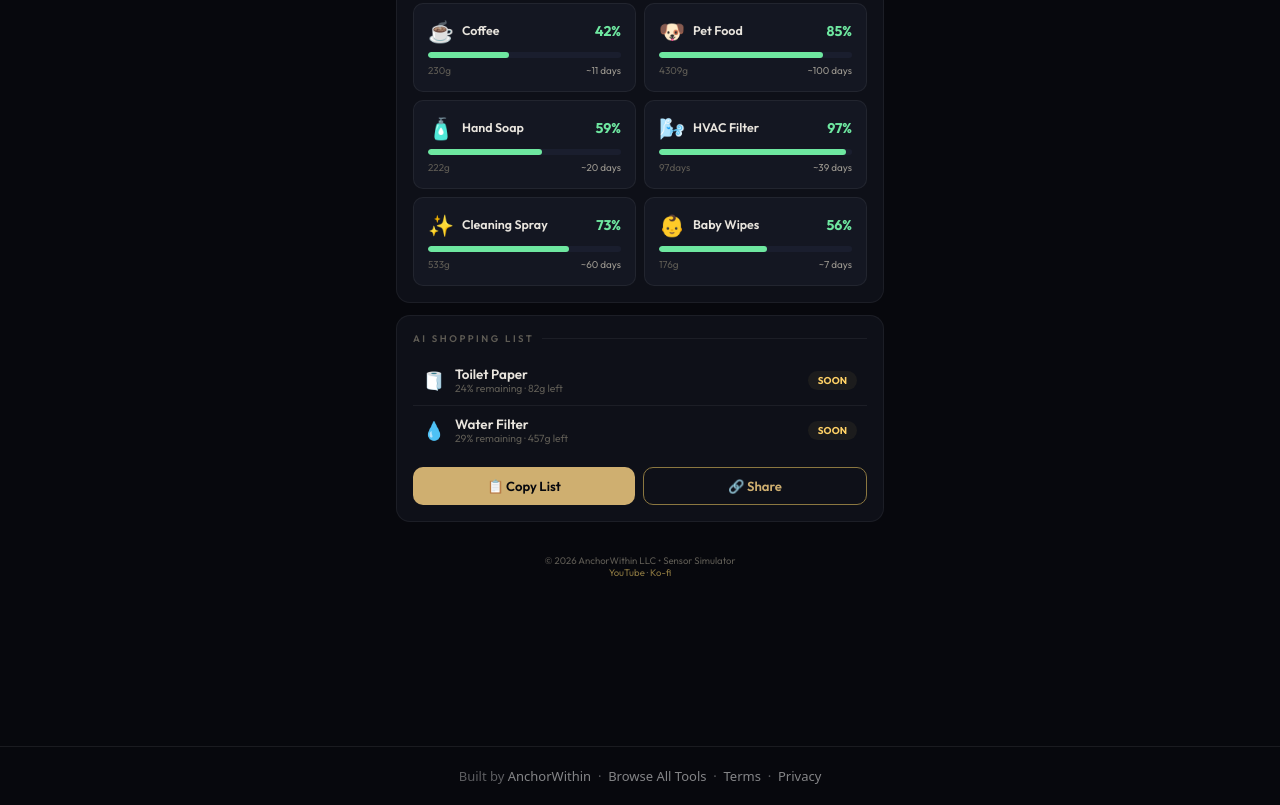
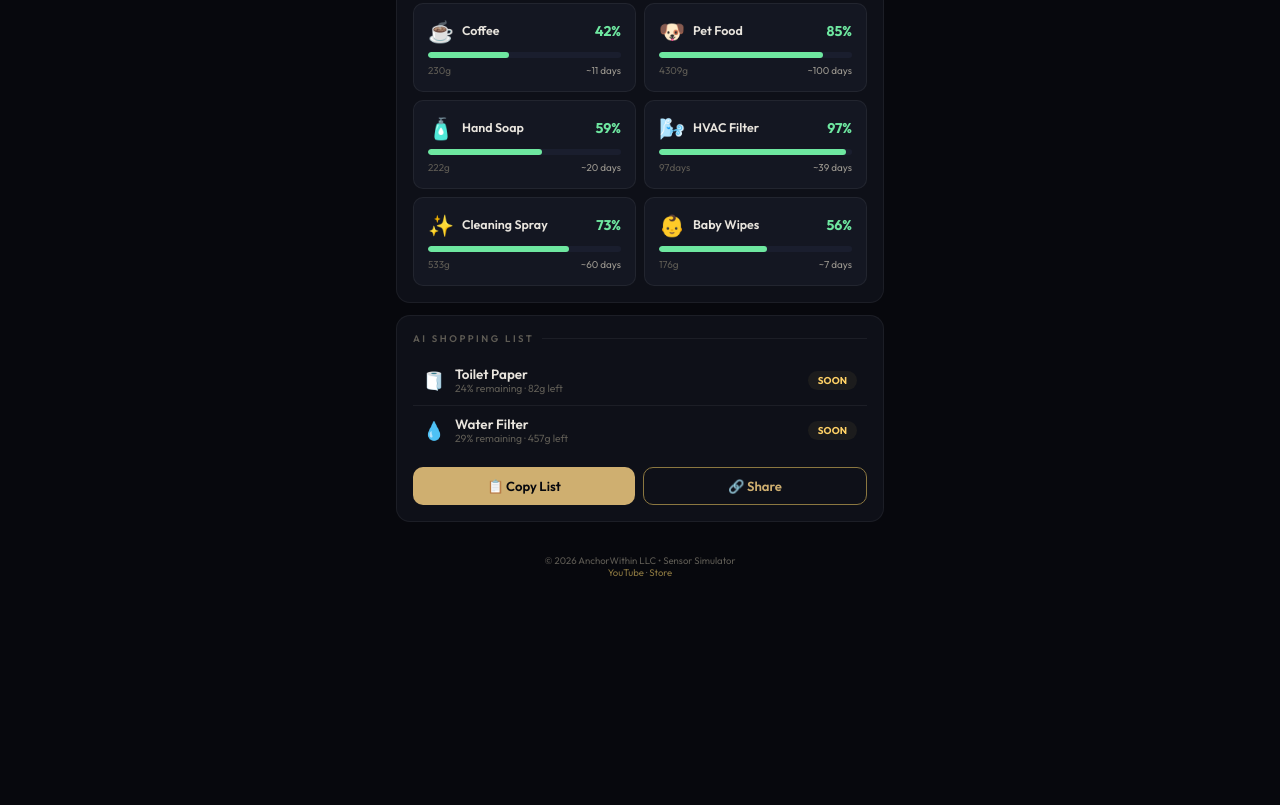
Before and after one commit to AcKccreate/home-companion-sensors, a plain HTML site: page index.html in a window 1280 px wide. Shown: the part 645-1450 px from the top of the page. After the commit the page ends 1343 px from the top, so only its background shows below. Drawn offline with Linux system fonts and the light colour scheme.

Commit message:
Fix: remove ko-fi dead link, replace with Store

```diff
--- a/index.html
+++ b/index.html
@@ -2,8 +2,14 @@
 <html lang="en">
 <head>
 <meta charset="UTF-8">
+<meta name="description" content="Smart home companion sensor tools from AnchorWithin. AI-powered home monitoring insights.">
+<meta property="og:title" content="Home Companion Sensors — AnchorWithin">
+<meta name="robots" content="index, follow">
 <meta name="viewport" content="width=device-width, initial-scale=1.0, maximum-scale=1.0, user-scalable=no">
 <title>Home Companion Sensors — AnchorWithin</title>
+<meta name="description" content="Smart home companion sensor tools from AnchorWithin. Monitor your home environment with AI-powered insights.">
+<meta property="og:title" content="Home Companion Sensors — AnchorWithin">
+<meta name="robots" content="index, follow">
 <link rel="preconnect" href="https://fonts.googleapis.com">
 <link href="https://fonts.googleapis.com/css2?family=Instrument+Serif:ital@0;1&family=Outfit:wght@300;400;500;600;700&display=swap" rel="stylesheet">
 <style>
@@ -100,26 +106,6 @@ body{font-family:var(--fb);background:var(--bg);color:var(--t);min-height:100vh;
 
 @media(max-width:400px){.sensor-grid{grid-template-columns:1fr}}
 </style>
-<!-- AW-SEO-INJECTED -->
-<meta name="keywords" content="home sensors, smart home dashboard, iot dashboard, home automation, home monitoring">
-<link rel="canonical" href="https://AcKccreate.github.io/home-companion-sensors/">
-<!-- Open Graph -->
-<meta property="og:type"        content="website">
-<meta property="og:title"       content="Home Companion Sensors — AI Home Dashboard">
-<meta property="og:description" content="Smart home sensor dashboard with AI insights. Monitor, log, and understand your home environment. Free by AnchorWithin.">
-<meta property="og:url"         content="https://AcKccreate.github.io/home-companion-sensors/">
-<meta property="og:image"       content="https://AcKccreate.github.io/og-image.png">
-<meta property="og:site_name"   content="AnchorWithin">
-<!-- Twitter Card -->
-<meta name="twitter:card"        content="summary_large_image">
-<meta name="twitter:title"       content="Home Companion Sensors — AI Home Dashboard">
-<meta name="twitter:description" content="Smart home sensor dashboard with AI insights. Monitor, log, and understand your home environment. Free by AnchorWithin.">
-<meta name="twitter:image"       content="https://AcKccreate.github.io/og-image.png">
-<meta name="twitter:site"        content="@AnchorWithin">
-<!-- Structured Data -->
-<script type="application/ld+json">
-{"@context":"https://schema.org","@type":"WebApplication","name":"Home Companion Sensors — AI Home Dashboard","description":"Smart home sensor dashboard with AI insights. Monitor, log, and understand your home environment. Free by AnchorWithin.","url":"https://AcKccreate.github.io/home-companion-sensors/","author":{"@type":"Organization","name":"AnchorWithin"},"offers":{"@type":"Offer","price":"Free"}}
-</script>
 </head>
 <body>
 
@@ -165,7 +151,7 @@ body{font-family:var(--fb);background:var(--bg);color:var(--t);min-height:100vh;
 
   <div class="legal">
     &copy; 2026 AnchorWithin LLC &bull; Sensor Simulator<br>
-    <a href="https://youtube.com/@AnchorWithin">YouTube</a> &middot; <a href="https://ko-fi.com/anchorwithin">Ko-fi</a>
+    <a href="https://youtube.com/@AnchorWithin">YouTube</a> &middot; <a href="https://anchorwithin.store">Store</a>
   </div>
 </div>
 
@@ -392,21 +378,5 @@ function shareShopList() {
 render();
 startSim();
 </script>
-
-<!-- AnchorWithin Footer -->
-<style>
-.aw-footer{margin-top:48px;padding:20px 16px;border-top:1px solid rgba(255,255,255,.08);text-align:center;font-family:system-ui,sans-serif;font-size:13px;color:rgba(255,255,255,.35)}
-.aw-footer a{color:rgba(255,255,255,.5);text-decoration:none}.aw-footer a:hover{color:rgba(255,255,255,.8)}
-</style>
-<footer class="aw-footer">
-  Built by <a href="https://anchorwithin.com" target="_blank" rel="noopener">AnchorWithin</a>
-  &nbsp;·&nbsp;
-  <a href="https://anchorwithin.gumroad.com" target="_blank" rel="noopener">Browse All Tools</a>
-  &nbsp;·&nbsp;
-  <a href="https://anchorwithin.com/legal/terms" target="_blank" rel="noopener">Terms</a>
-  &nbsp;·&nbsp;
-  <a href="https://anchorwithin.com/legal/privacy" target="_blank" rel="noopener">Privacy</a>
-</footer>
-
 </body>
 </html>
```
